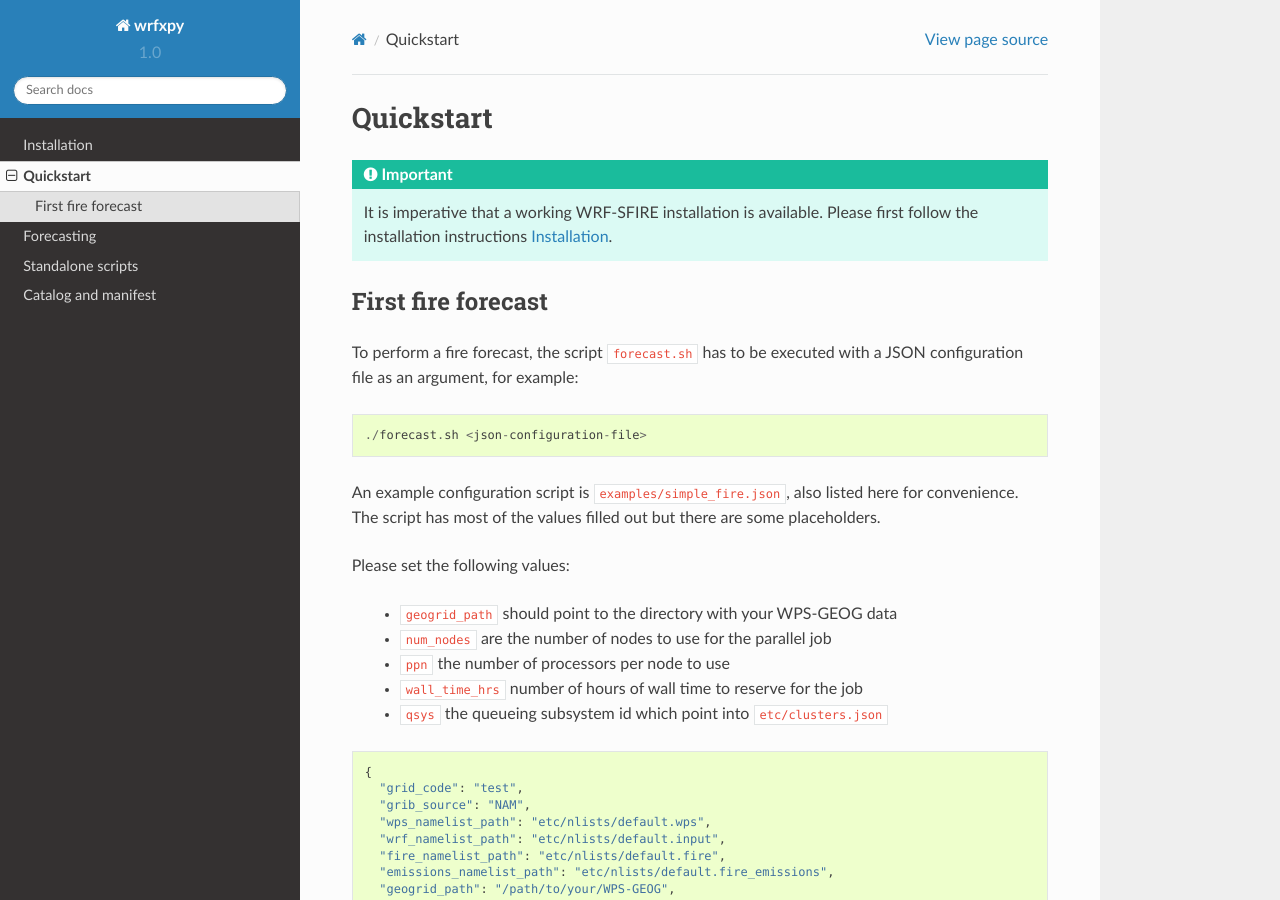
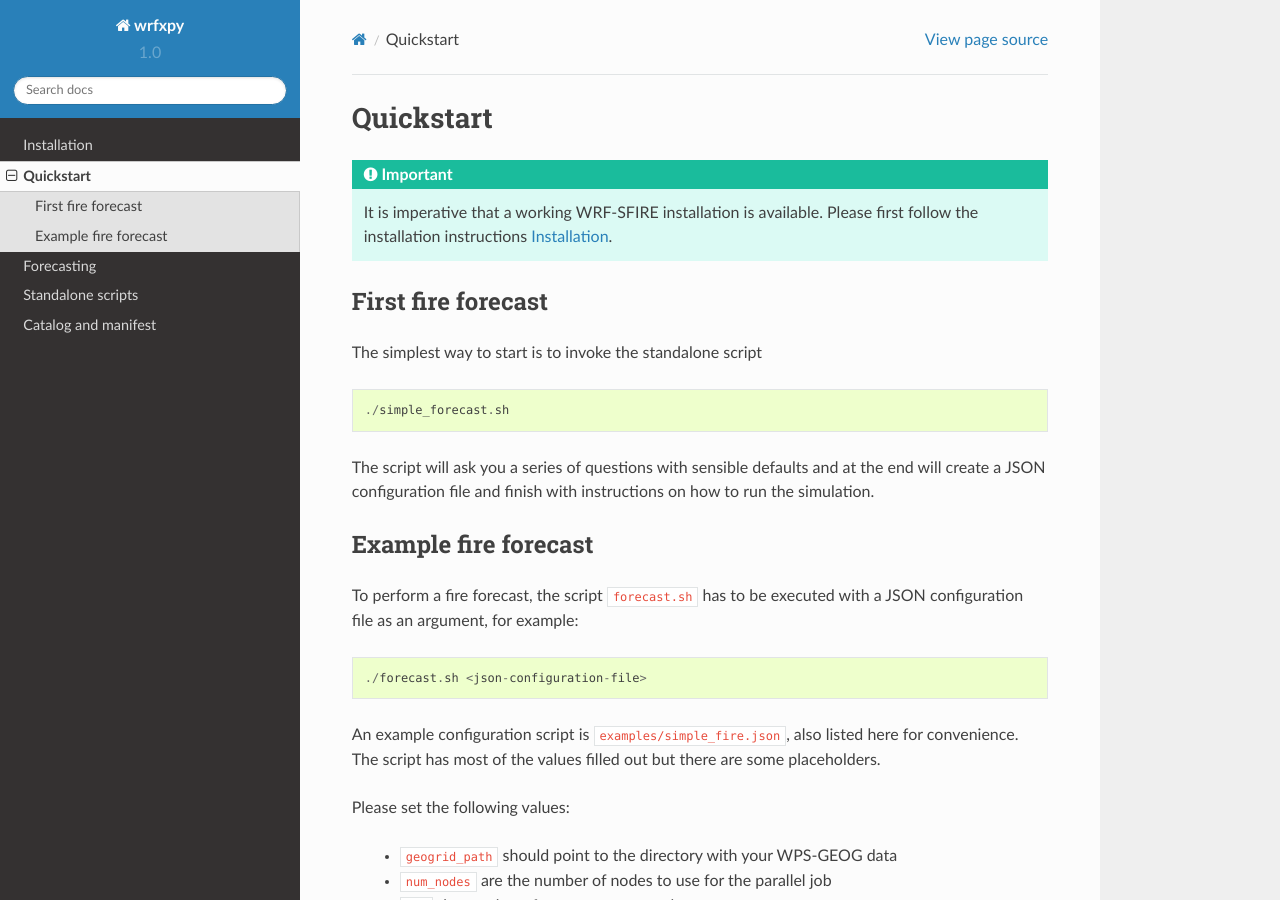
Before and after one commit to openwfm/wrfxpy, a Sphinx documentation site: the page built from docs/source/quickstart.rst, in a window 1280 px wide and 900 px high. Built offline with Sphinx 7.4.7 and the Read the Docs theme 2.0.0, drawn with Linux system fonts in a browser that asks for light colours.

Commit message:
added documentation for simple_forecast.sh script to quickstart

```diff
--- a/docs/source/quickstart.rst
+++ b/docs/source/quickstart.rst
@@ -7,8 +7,24 @@ Quickstart
   Please first follow the installation instructions :doc:`installation`.
 
 
+
 First fire forecast
 ===================
+
+The simplest way to start is to invoke the standalone script
+
+::
+
+  ./simple_forecast.sh
+
+
+The script will ask you a series of questions with sensible defaults and at the
+end will create a JSON configuration file and finish with instructions on how to
+run the simulation.
+
+
+Example fire forecast
+=====================
 
 To perform a fire forecast, the script ``forecast.sh`` has to be executed with
 a JSON configuration file as an argument, for example:
```
